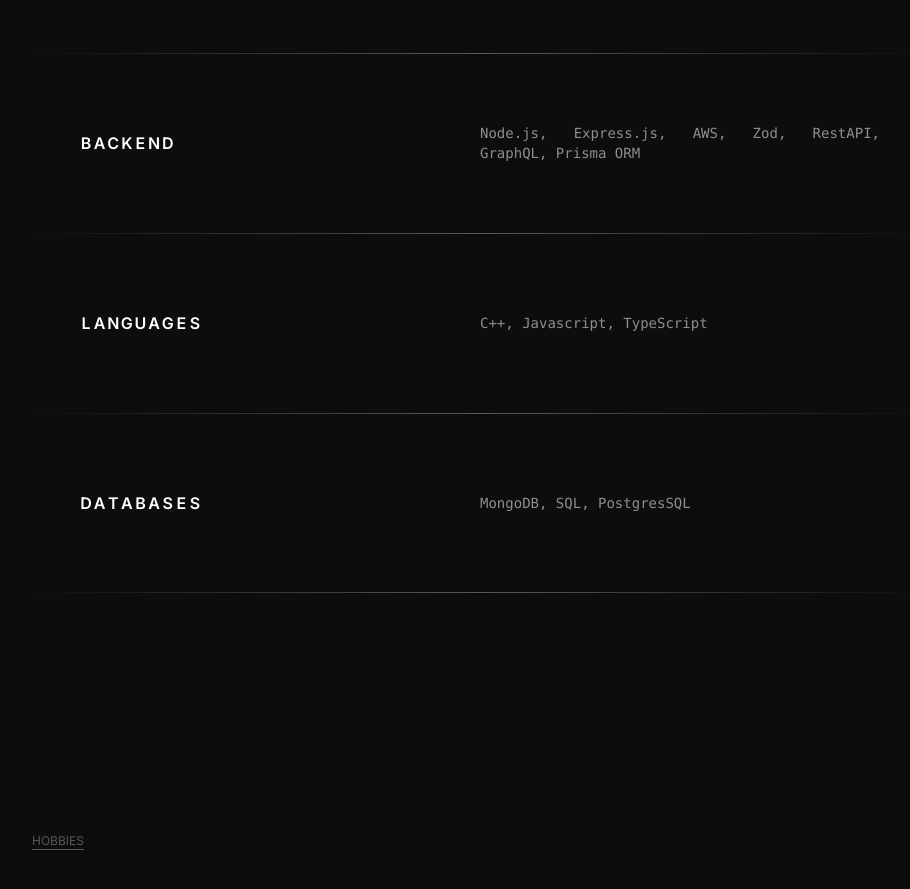
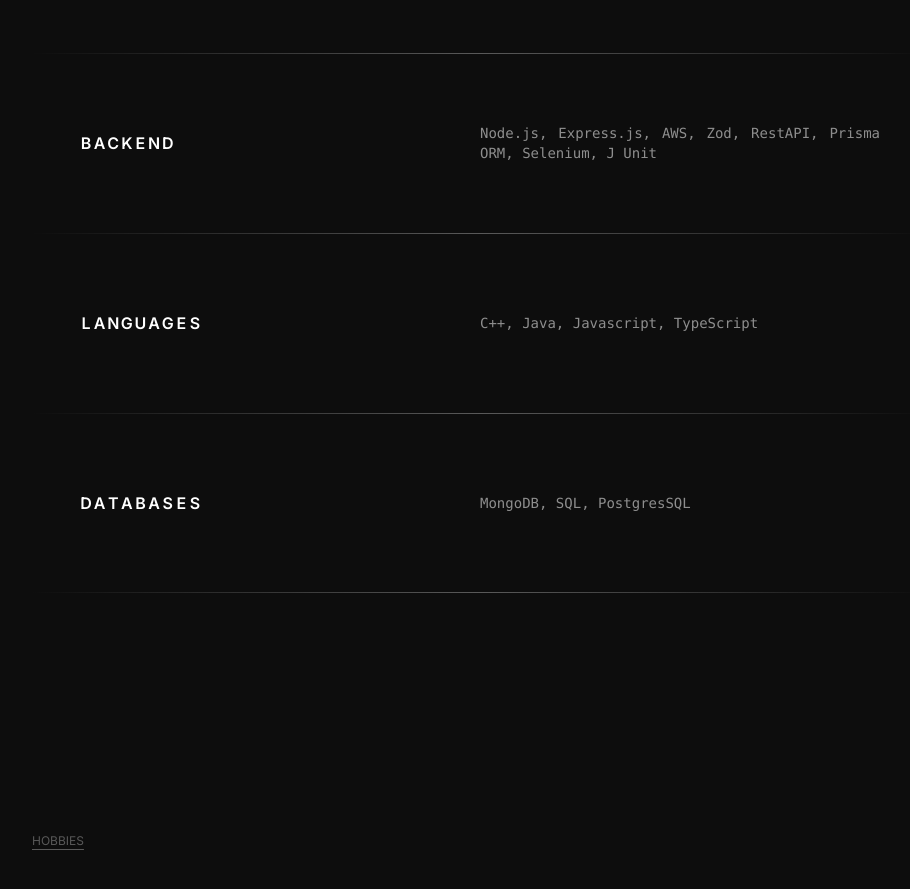
Before and after one commit to foxyfool/Portfolio-Main, a Next.js app: page / in a window 1280 px wide. Shown: the part 5040-5929 px from the top of the page, without its empty margins (160-1070 px from the left). Built offline with nearby package versions, Linux system fonts and the light colour scheme.

Commit message:
Update skills.ts

```diff
--- a/constants/skills.ts
+++ b/constants/skills.ts
@@ -15,10 +15,11 @@ export const skills: Record<string, string[]> = {
     "AWS",
     "Zod",
     "RestAPI",
-    "GraphQL",
-    "Prisma ORM"
+    "Prisma ORM",
+    "Selenium",
+    "J Unit",
   ],
-  languages: [ "C++","Javascript",
+  languages: [ "C++","Java","Javascript",
   "TypeScript"],
   DataBases: [ "MongoDB",
   "SQL","PostgresSQL" ],
```
